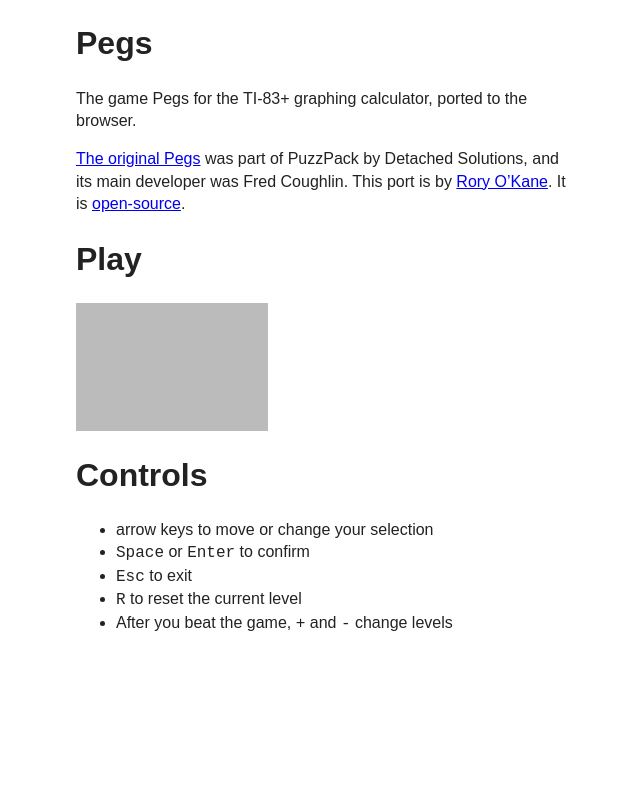
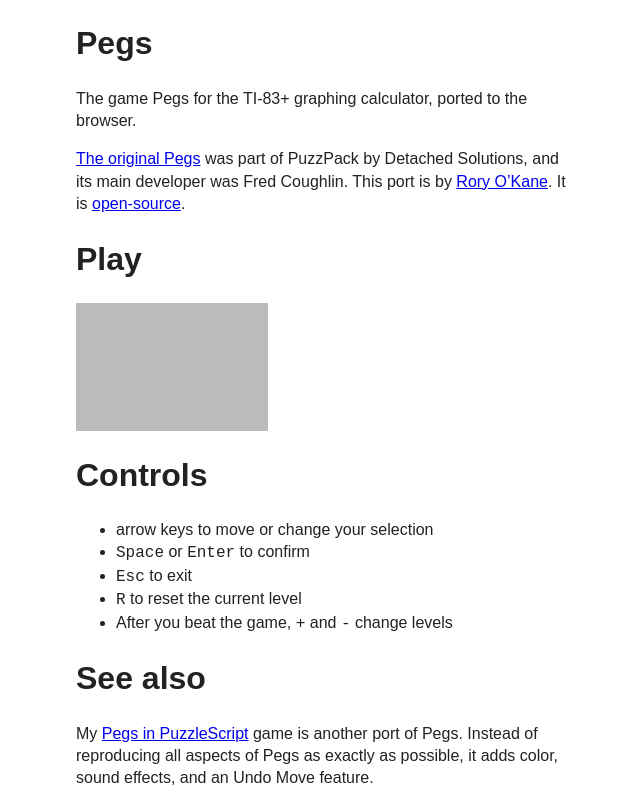
Before and after one commit to roryokane/pegs-js, a website built with Parcel: page index.html in a window 1280 px wide. Shown: the whole page, without its empty margins (314-954 px from the left). Built offline with nearby package versions, Linux system fonts and the light colour scheme.

Commit message:
Mention Pegs in PuzzleScript in the README and on the page

```diff
--- a/index.html
+++ b/index.html
@@ -80,6 +80,14 @@
 					<li>After you beat the game, <kbd>+</kbd> and <kbd>-</kbd> change levels</li>
 				</ul>
 			</section>
+
+			<section>
+				<header>
+					<h1>See also</h1>
+				</header>
+
+				<p>My <a href="https://github.com/roryokane/pegs-in-puzzlescript">Pegs in PuzzleScript</a> game is another port of Pegs. Instead of reproducing all aspects of Pegs as exactly as possible, it adds color, sound effects, and an Undo Move feature.</p>
+			</section>
 		</section>
 
 		<script src="js/main.coffee"></script>
```
Also changed, not shown: README.md.
